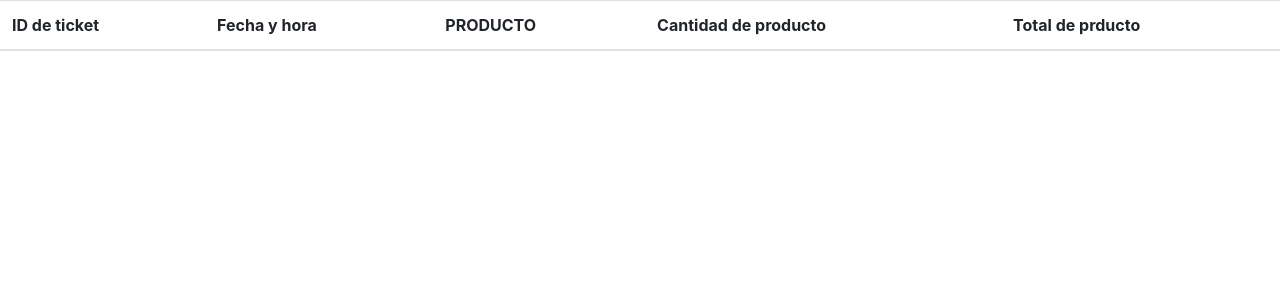
After one commit to Cristopher-12/Tienda_Online, a PHP site: page /Tienda/historialventas.php in a window 1280 px wide. The commit adds this page. Shown: the top 300 px of the page. Run offline with PHP 8.4, Linux system fonts and the light colour scheme; data comes from the database, SQL or seed files in the repository; lists and menus that the app fills with data are empty; some libraries are stand-ins or nearby versions.

Commit message:
CAMBIOS AGREGADOS

```diff
--- /dev/null
+++ b/Tienda/connect.php
@@ -0,0 +1,3 @@
+<?php
+    $db = new SQLite3('../tienda.db');
+?>
--- /dev/null
+++ b/Tienda/historialventas.php
@@ -0,0 +1,47 @@
+<?php
+    $db = new SQLite3("../tienda.db");
+    $resultado = $db->query("SELECT * from TICKETS;");
+?>
+<!DOCTYPE html>
+<html>
+<head>
+
+<link rel="stylesheet" href="bootstrap.min.css">
+	<title>Historial de ventas</title>
+<table class="table table-striped">
+  <thead>
+    <tr>
+      <th scope="col">ID de ticket</th>
+      <th scope="col">Fecha y hora</th>
+      <th scope="col">PRODUCTO</th>
+      <th scope="col">Cantidad de producto</th>
+      <th scope="col">Total de prducto</th>
+    </tr>
+  </thead>
+  <tbody>
+                     <?php
+
+                        while ($row = $resultado->fetchArray())
+                        {
+
+
+                            {
+                    ?>
+                                <tr>
+                                    <td><?php echo $row['ID_TICKET']?></td>
+                                    <td><?php echo $row['FECHA_HORA']?></td>
+                                    <td><?php echo $row['CANTIDAD_PRODUCTO']?></td>
+                                    <td><?php echo $row['PRODUCTO']?></td>
+                                    <td><?php echo $row['TOTAL_PRODUCTO']?></td>
+
+
+                                </tr>
+
+
+                    <?php
+                            }
+                        }
+
+                    ?>
+    </tbody>
+</table>
--- a/Tienda/tienda.sql
+++ b/Tienda/tienda.sql
@@ -8,8 +8,7 @@ EXISTENCIAS VARCHAR(4) NOT NULL
 
 CREATE TABLE Tickets (
 ID_TICKET VARCHAR (5) PRIMARY KEY NOT NULL,
-FECHA VARCHAR (20) NOT NULL,
-HORA_VENTA VARCHAR(5) NOT NULL,
+FECHA_HORA TIMESTAMP DEFAULT CURRENT_TIMESTAMP NOT NULL,
 CANTIDAD_PRODUCTO VARCHAR(4) NOT NULL,
 PRODUCTO VARCHAR(40) NOT NULL,
 TOTAL_PRODUCTO VARCHAR(6) NOT NULL
```
Also changed, not shown: Tienda/ticket.php (+20 -0 lines), agenda.db (deleted).
